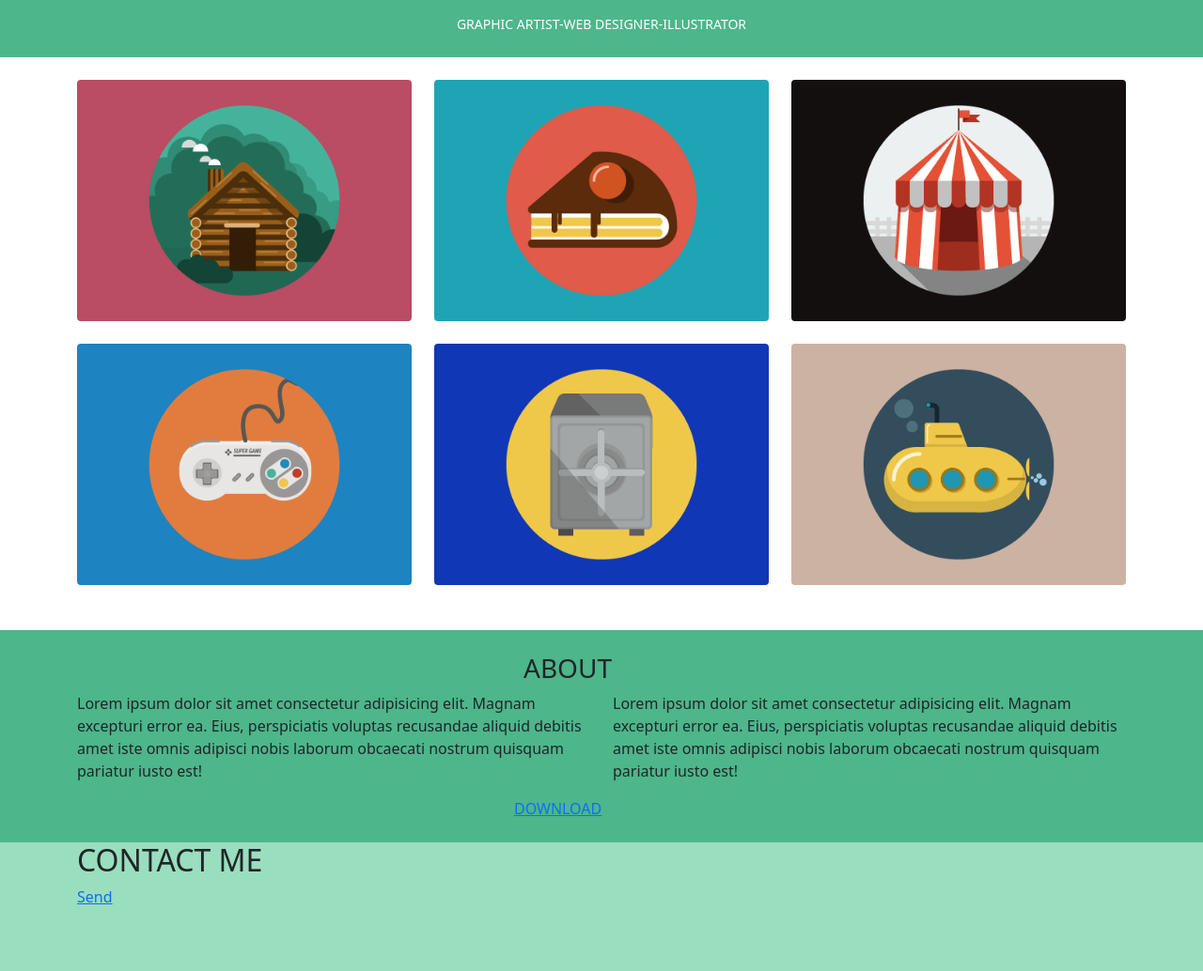
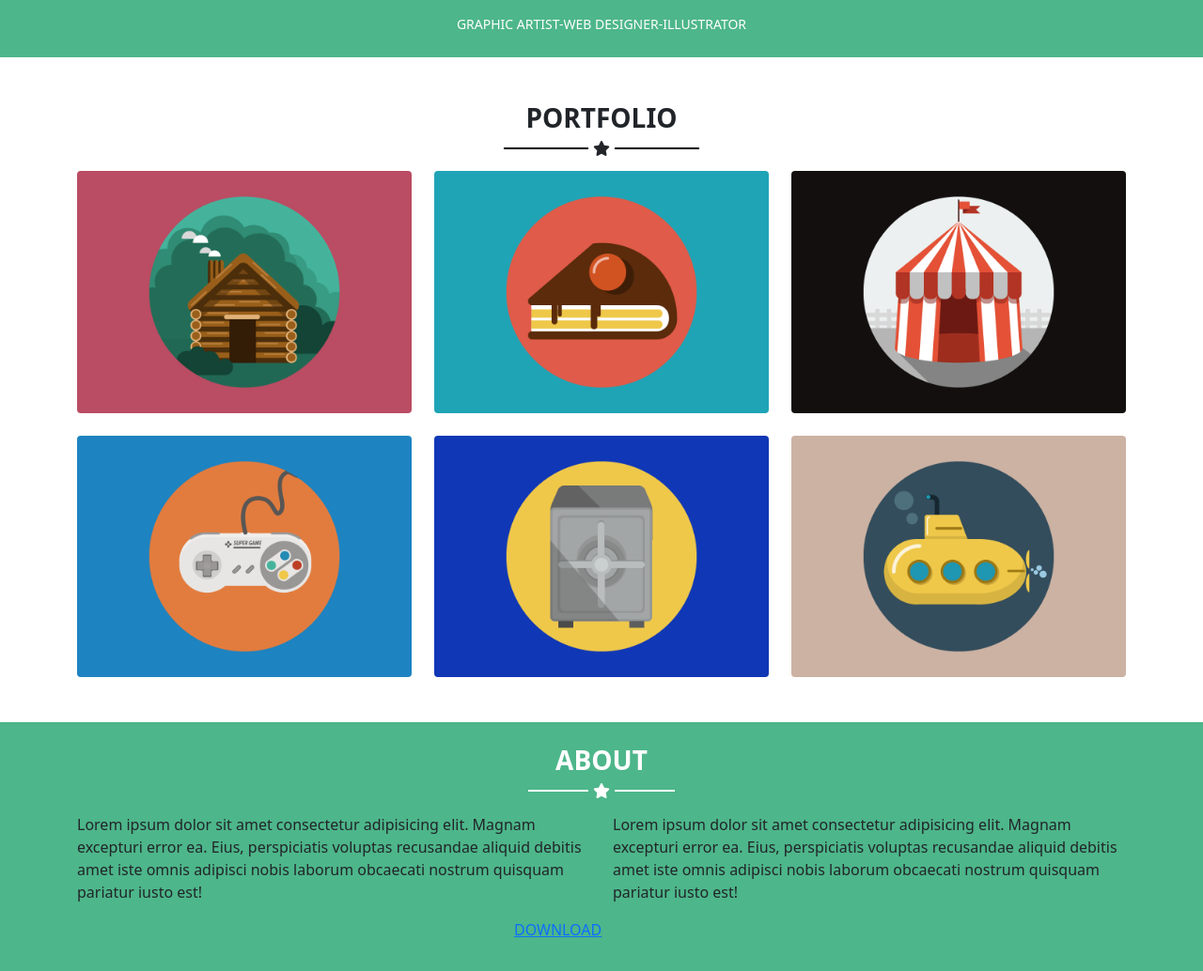
Before and after one commit to Andrea9808/html-css-bootstrap-freelancer, a plain HTML site: page index.html in a window 1280 px wide. Shown: the part 448-1482 px from the top of the page at 94% size. Drawn offline with nearby package versions, Linux system fonts and the light colour scheme.

```diff
--- a/css/style.css
+++ b/css/style.css
@@ -63,6 +63,7 @@ h1{
 }
 
 .about{
+    height: 400px;
     background-color: #4db68a;;
 }
 
@@ -111,6 +112,11 @@ address,.web{
     width: 90px;
 }
 
+.black{
+    color: black;
+    background-color: black;
+}
+
 /* DEBUG RULES */
 
 .contact_me{
--- a/index.html
+++ b/index.html
@@ -11,6 +11,8 @@
 <body>
 
     <!-- HEADER -->
+
+    <!-- NAVBAR -->
 
     <header>
         <div class="container">
@@ -36,7 +38,7 @@
             </nav>
         </div>
 
-
+    <!-- JUMBO -->
 
         <section class="jumbo">
             <div class="container">
@@ -79,6 +81,20 @@
         <section class="portfolio mb-4 mt-4">
             <div class="container">
                 <div class="container_fluid">
+
+                    <h3 class="text-center mt-5"><strong>PORTFOLIO</strong></h3>
+
+                    <div class="star mb-3 text-dark">
+                        <div class="line black">
+
+                        </div>
+
+                        <i class="fa-solid fa-star "></i>
+
+                        <div class="line black">
+
+                        </div>
+                    </div>
 
                     <div class="row">
                         <div class="mb-4 col-12 col-md-6 col-lg-4">
@@ -137,8 +153,20 @@
                 <div class="container_fluid">
                     <div class="row">
                         <div class="mt-4 mx-auto col-2">
-                            <h3>ABOUT</h3>
-                            <!-- STELLA -->
+                            <div class="text-white text-center">
+                                <h3><strong>ABOUT</strong></h3>
+                            </div>
+                            <div class="star mb-3">
+                                <div class="line">
+
+                                </div>
+
+                                <i class="fa-solid fa-star"></i>
+
+                                <div class="line">
+
+                                </div>
+                            </div>
                         </div>
                     </div>
 
@@ -146,10 +174,14 @@
                         <div class="col-12">
                             <div class="row justify-content-center">
                                 <div class="col-7 col-md-6">
-                                    <p>Lorem ipsum dolor sit amet consectetur adipisicing elit. Magnam excepturi error ea. Eius, perspiciatis voluptas recusandae aliquid debitis amet iste omnis adipisci nobis laborum obcaecati nostrum quisquam pariatur iusto est!</p>
+                                    <div class="paragr_about">
+                                        <p>Lorem ipsum dolor sit amet consectetur adipisicing elit. Magnam excepturi error ea. Eius, perspiciatis voluptas recusandae aliquid debitis amet iste omnis adipisci nobis laborum obcaecati nostrum quisquam pariatur iusto est!</p>
+                                    </div>
                                 </div>
                                 <div class="col-7 col-md-6">
-                                    <p>Lorem ipsum dolor sit amet consectetur adipisicing elit. Magnam excepturi error ea. Eius, perspiciatis voluptas recusandae aliquid debitis amet iste omnis adipisci nobis laborum obcaecati nostrum quisquam pariatur iusto est!</p>
+                                    <div class=paragr_about>
+                                        <p>Lorem ipsum dolor sit amet consectetur adipisicing elit. Magnam excepturi error ea. Eius, perspiciatis voluptas recusandae aliquid debitis amet iste omnis adipisci nobis laborum obcaecati nostrum quisquam pariatur iusto est!</p>
+                                    </div>
                                 </div>
                             </div>
                         </div>
```
